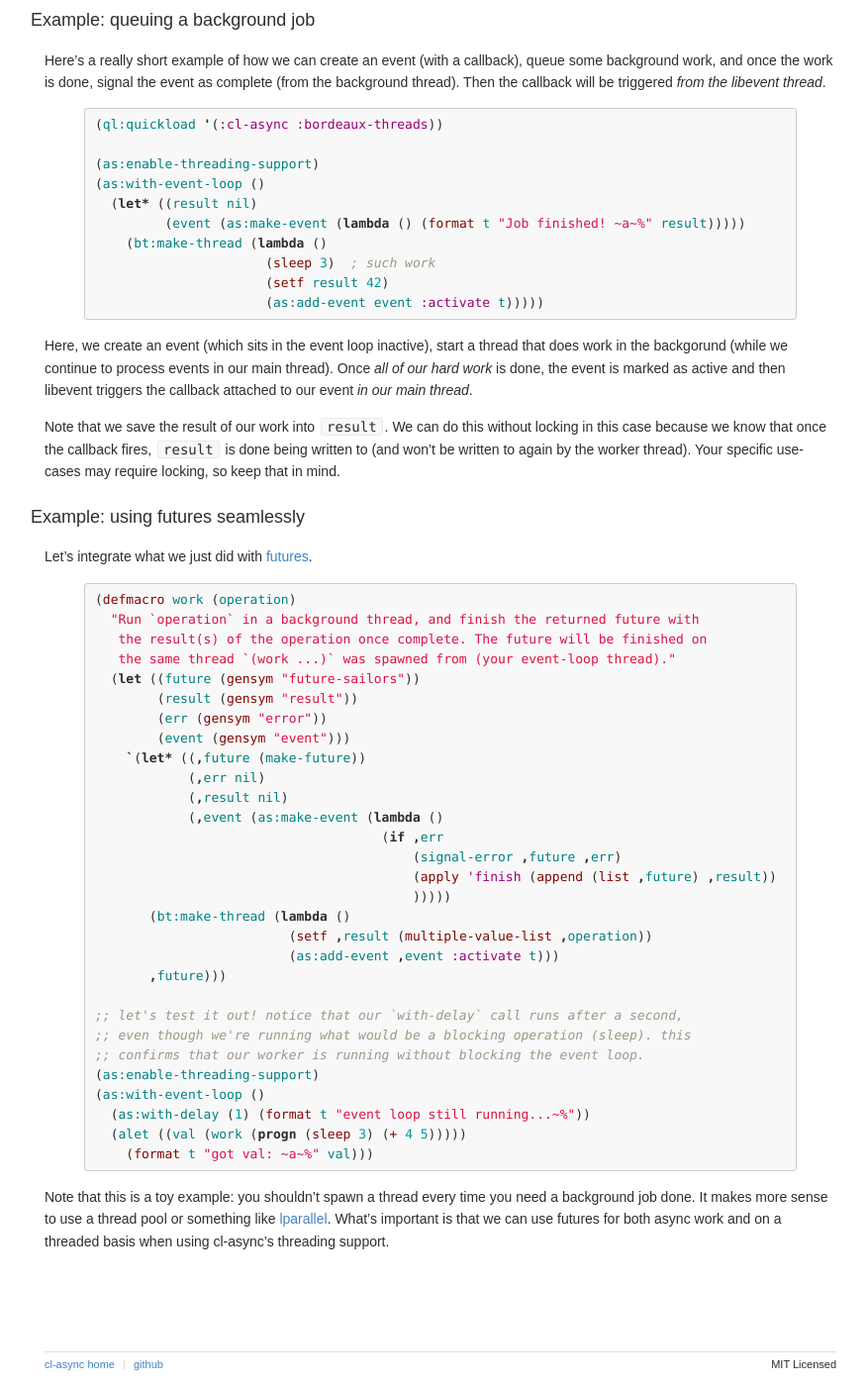
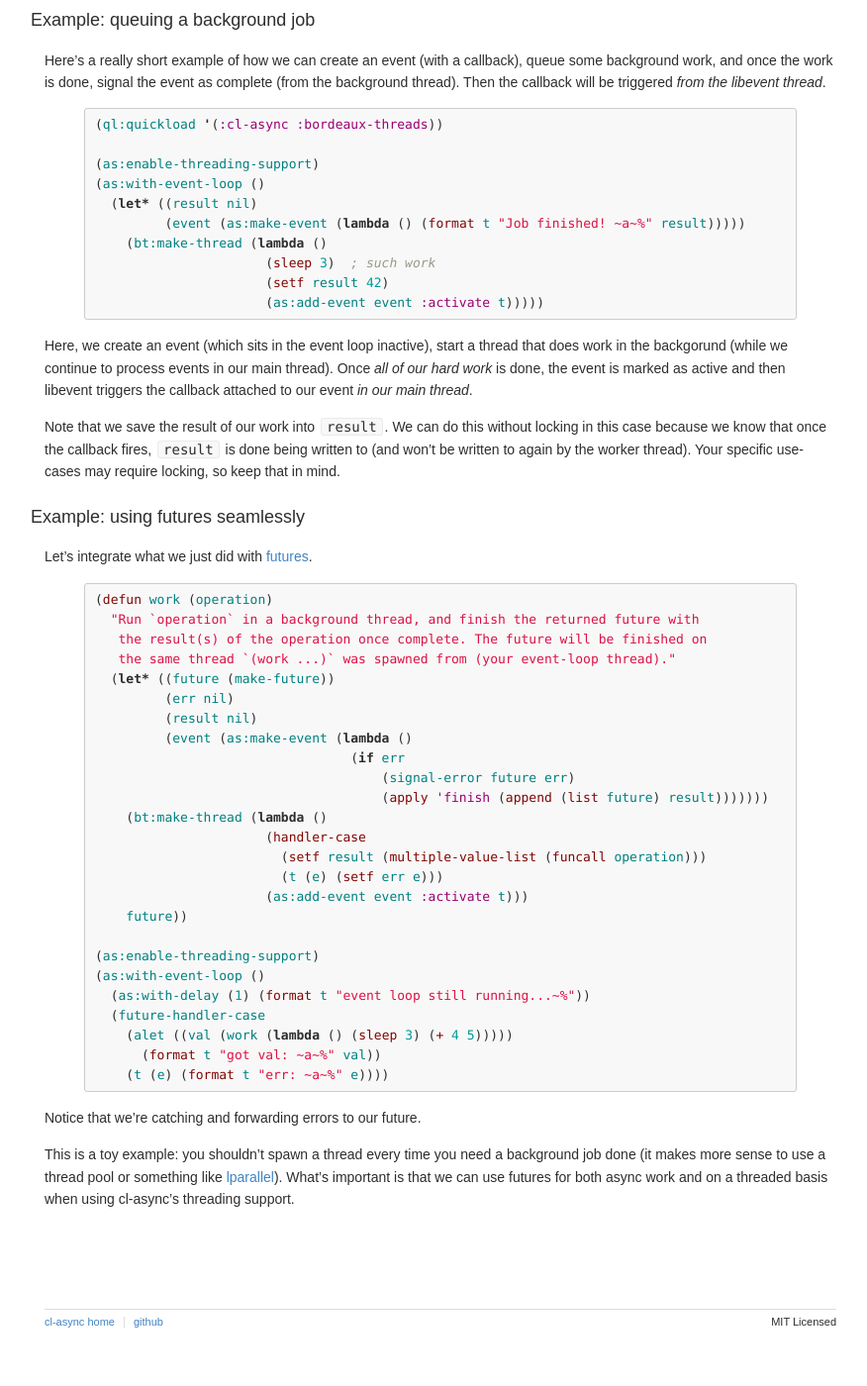
Before and after one commit to orthecreedence/cl-async, a Jekyll site: the page built from threading.md, in a window 1280 px wide and 1400 px high, scrolled down 577 px. Shown: the whole window at 99% size, without its empty margins (195-1071 px from the left). Built offline with Jekyll 4.4.1, drawn with Linux system fonts in a browser that asks for light colours; Markdown is read by kramdown in place of the engine named in the settings; after the commit the page ends 1934 px from its top, so only the background shows below that.

Commit message:
ehhh, a mcaro is a bit much. rewriting to take a function

```diff
--- a/threading.md
+++ b/threading.md
@@ -69,39 +69,37 @@ specific use-cases may require locking, so keep that in mind.
 Let's integrate what we just did with [futures](/cl-async/futures).
 
 {% highlight cl %}
-(defmacro work (operation)
+(defun work (operation)
   "Run `operation` in a background thread, and finish the returned future with
    the result(s) of the operation once complete. The future will be finished on
    the same thread `(work ...)` was spawned from (your event-loop thread)."
-  (let ((future (gensym "future-sailors"))
-        (result (gensym "result"))
-        (err (gensym "error"))
-        (event (gensym "event")))
-    `(let* ((,future (make-future))
-            (,err nil)
-            (,result nil)
-            (,event (as:make-event (lambda ()
-                                     (if ,err
-                                         (signal-error ,future ,err)
-                                         (apply 'finish (append (list ,future) ,result))
-                                         )))))
-       (bt:make-thread (lambda ()
-                         (setf ,result (multiple-value-list ,operation))
-                         (as:add-event ,event :activate t)))
-       ,future)))
+  (let* ((future (make-future))
+         (err nil)
+         (result nil)
+         (event (as:make-event (lambda ()
+                                 (if err
+                                     (signal-error future err)
+                                     (apply 'finish (append (list future) result)))))))
+    (bt:make-thread (lambda ()
+                      (handler-case
+                        (setf result (multiple-value-list (funcall operation)))
+                        (t (e) (setf err e)))
+                      (as:add-event event :activate t)))
+    future))
 
-;; let's test it out! notice that our `with-delay` call runs after a second,
-;; even though we're running what would be a blocking operation (sleep). this
-;; confirms that our worker is running without blocking the event loop.
 (as:enable-threading-support)
 (as:with-event-loop ()
   (as:with-delay (1) (format t "event loop still running...~%"))
-  (alet ((val (work (progn (sleep 3) (+ 4 5)))))
-    (format t "got val: ~a~%" val)))
+  (future-handler-case
+    (alet ((val (work (lambda () (sleep 3) (+ 4 5)))))
+      (format t "got val: ~a~%" val))
+    (t (e) (format t "err: ~a~%" e))))
 {% endhighlight %}
 
-Note that this is a toy example: you shouldn't spawn a thread every time you
-need a background job done. It makes more sense to use a thread pool or
-something like [lparallel](http://lparallel.org/). What's important is that
-we can use futures for both async work and on a threaded basis when using
-cl-async's threading support.
+Notice that we're catching and forwarding errors to our future.
+
+This is a toy example: you shouldn't spawn a thread every time you need a
+background job done (it makes more sense to use a thread pool or something like
+[lparallel](http://lparallel.org/)). What's important is that we can use futures
+for both async work and on a threaded basis when using cl-async's threading
+support.
```
